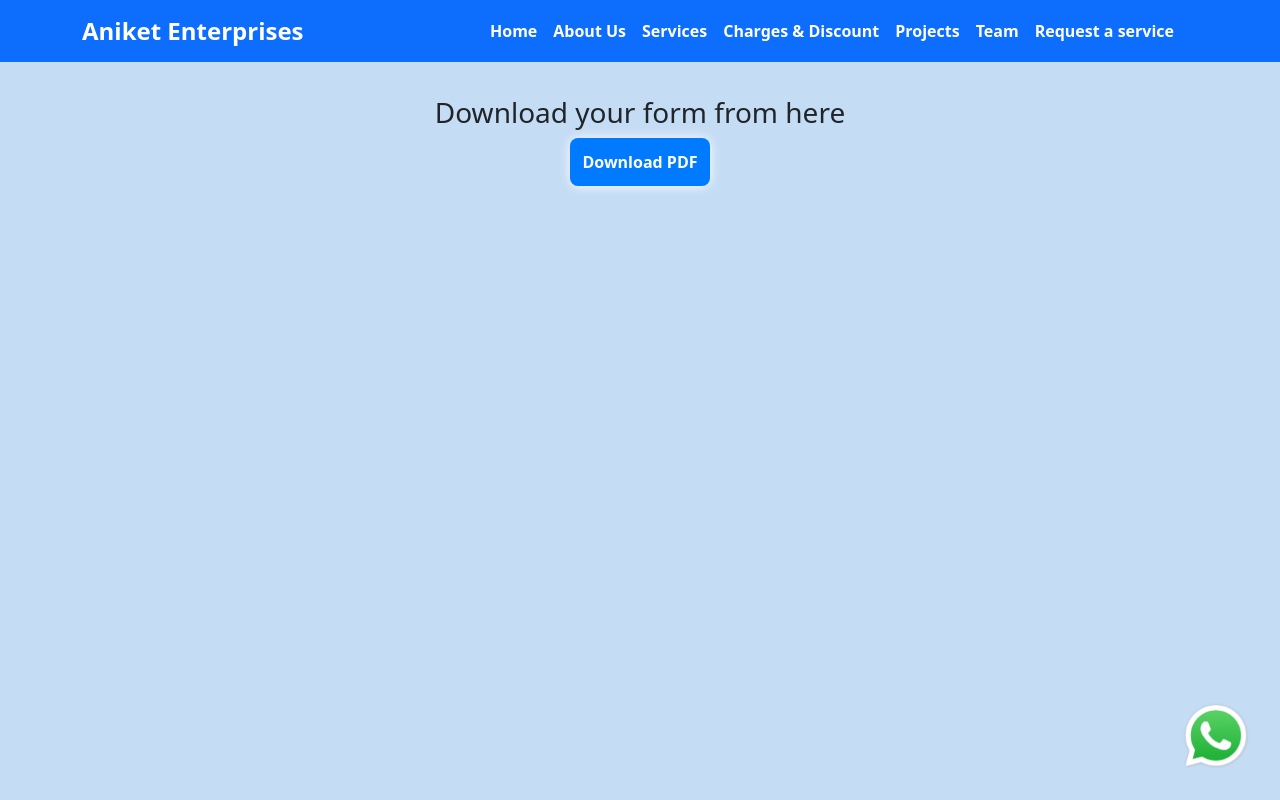
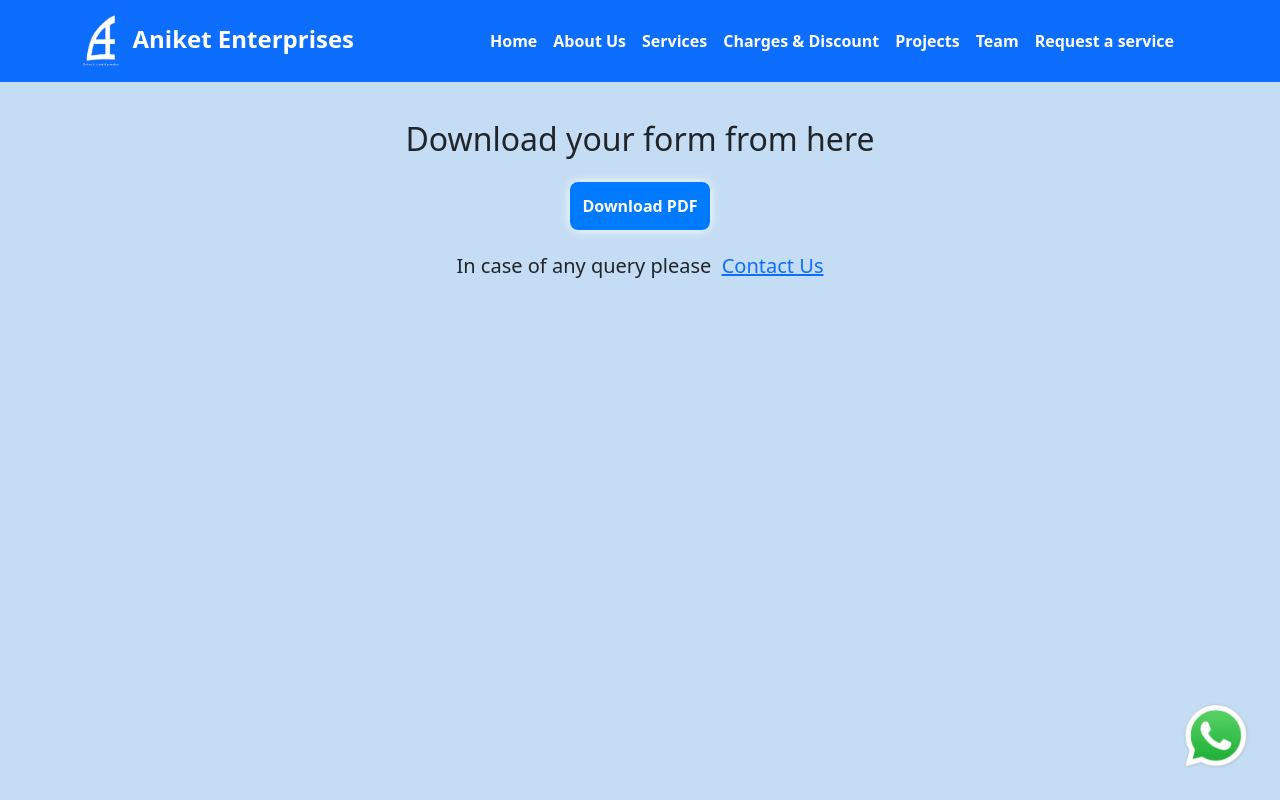
Before and after one commit to anujnema5/aniket-enterprise, a React (Vite) app in the folder client/: page /Request in a window 1280 px wide. Shown: the top 800 px of the page. Built offline with nearby package versions, Linux system fonts and the light colour scheme.

Commit message:
add the logo image and update pdf form

```diff
--- a/client/src/App.css
+++ b/client/src/App.css
@@ -16,6 +16,10 @@
   --bs-navbar-toggler-border-color: none;
   --bs-navbar-toggler-focus-width: none;
 
+}
+
+.logo{
+  width: 38px;
 }
 /* nav end----------------- ----------------------*/
 
--- a/client/src/components/content/Pdfdownload.jsx
+++ b/client/src/components/content/Pdfdownload.jsx
@@ -27,11 +27,22 @@
   return (
     <>
       <center>
-        <h3>Download your form from here</h3>
-        <button className='downladbtn' onClick={onButtonClick}>
+
+
+
+        <h2  className='my-3 mt-4'>Download your form from here</h2>
+        <button className='downladbtn my-2' onClick={onButtonClick}>
           Download PDF
         </button>
         {message && <p className='alrtmsg'>{message}</p>}
+
+
+
+      <h5 className='my-3'>
+          In case of any query please &nbsp;
+        <a target='_blank' className='' href="https://wa.me/+919340926300">Contact Us</a>
+        </h5>
+
       </center>
     </>
   );
--- a/client/src/components/footer/Footer.jsx
+++ b/client/src/components/footer/Footer.jsx
@@ -8,7 +8,7 @@
             <a className='address-link' href="https://www.google.com/maps/place/23%C2%B014'24.3%22N+77%C2%B024'19.2%22E/@23.2400833,77.4027584,17z/data=!3m1!4b1!4m4!3m3!8m2!3d23.2400833!4d77.4053333?entry=ttu">
             <div  className="social"><span className="text-light fw-bolder">Address</span> <br />  F-15,  First Floor, Kashif Complex,  <br />  6 Malviya Nagar,Raj Bhavan Road, Bhopal</div>
             </a>
-            <div className="social"> <span className="text-light fw-bolder">Contact No.</span> <br /> +91 93409 26300 </div>
+            <div className="social"> <span className="text-light fw-bolder">Contact No.</span> <br /> +91 93409 26300  || +91 94256 77250</div>
             <ul className="list-inline">
                 <li className="list-inline-item"><Link
                     className="nav-link"
--- a/client/src/components/navbar/Nav.jsx
+++ b/client/src/components/navbar/Nav.jsx
@@ -1,5 +1,5 @@
 import React, { useState } from "react";
-
+import logo from '../assets/aeLogo.png'
 import { Link } from "react-router-dom";
 
 function Nav() {
@@ -14,8 +14,10 @@
     <>
       <nav className="navbar navbar-expand-lg fixed-top bg-primary">
         <div className="container">
+
           <a className="navbar-brand text-white fs-4 fw-bold" href="#">
-            Aniket Enterprises
+          <img className="logo img-fluid" src={logo} alt="" />
+           &nbsp; Aniket Enterprises
           </a>
           <button
             className="navbar-toggler"
@@ -37,7 +39,8 @@
           >
             <div className="offcanvas-header">
               <h5 className="offcanvas-title text-white" id="offcanvasDarkNavbarLabel">
-                Aniket Enterprises
+              <img className="logo img-fluid" src={logo} alt="" />
+               &nbsp; Aniket Enterprises
               </h5>
               <button
                 type="button"
```
Also changed, not shown: client/src/components/assets/aeLogo.png (added), 1 other file (tests, documents, lock files or other folders).
